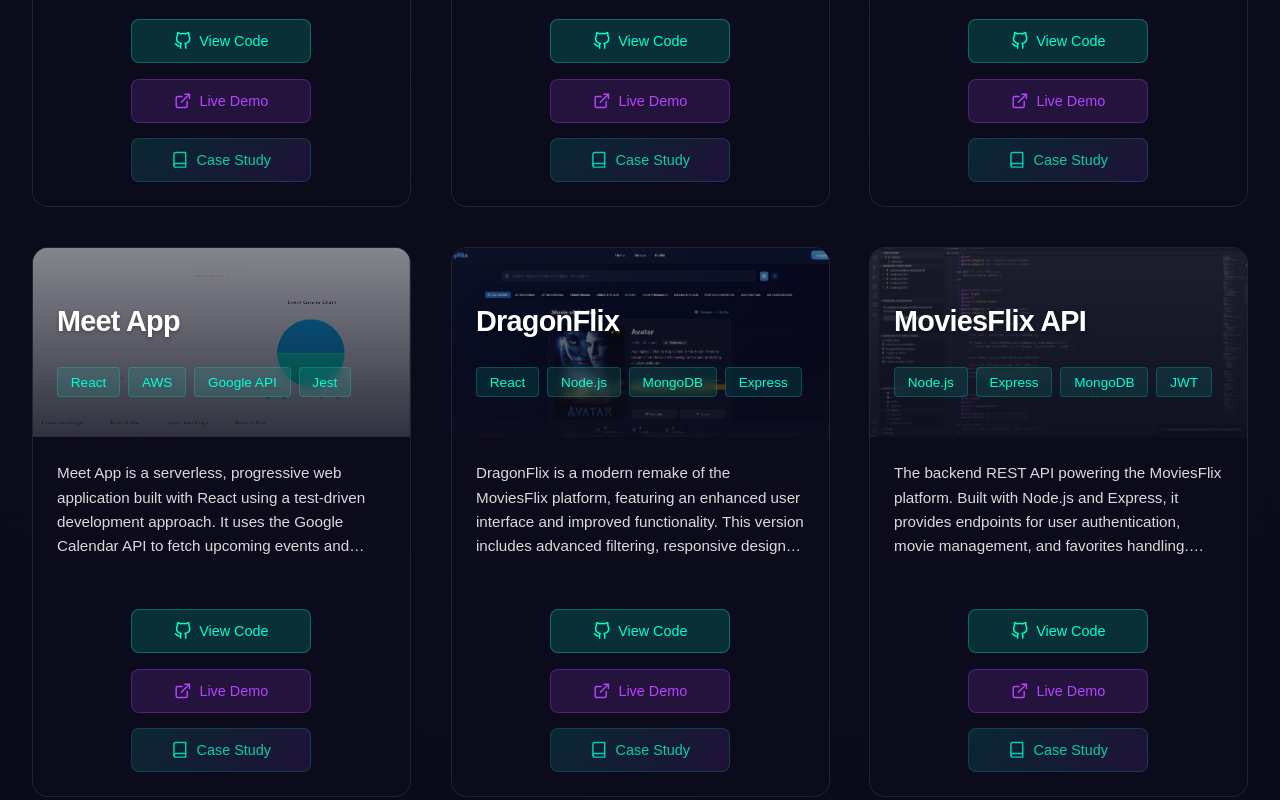
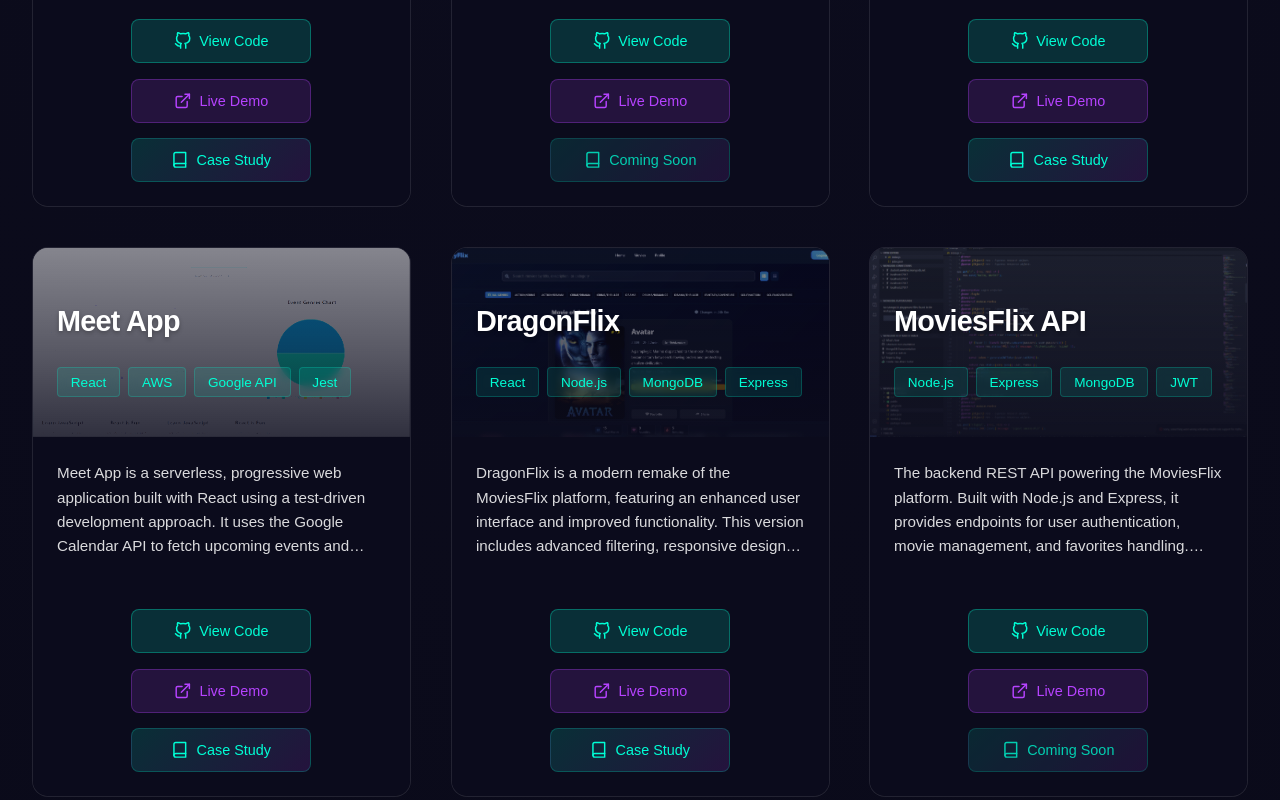
Before and after one commit to JDestefano11/React-Portfolio-Vite, a React (Vite) app: page / in a window 1280 px wide. Shown: the part 3800-4600 px from the top of the page. Built offline with nearby package versions, Linux system fonts and the light colour scheme; a web font is replaced by a local one.

Commit message:
updated routing for the case study pages on the project cards.

```diff
--- a/src/components/ProjectSection/ProjectSection.jsx
+++ b/src/components/ProjectSection/ProjectSection.jsx
@@ -50,8 +50,7 @@ const ProjectSection = () => {
       techStack: ["React", "Tailwind", "Node.js", "MongoDB"],
       liveLink: "https://www.clothonic.store/",
       githubLink: "https://github.com/JDestefano11/Ecommerce-application.git",
-      caseStudyLink: "#",
-      caseStudyComingSoon: true,
+      caseStudyLink: "/case-studies/trend-hive",
     },
     {
       id: 2,
@@ -74,8 +73,7 @@ const ProjectSection = () => {
       techStack: ["React", "Node.js", "Express", "MongoDB"],
       liveLink: "https://moviesflix-hub.netlify.app/login",
       githubLink: "https://github.com/JDestefano11/MoviesFlix-Hub.git",
-      caseStudyLink: "#",
-      caseStudyComingSoon: true,
+      caseStudyLink: "/case-studies/movies-flix",
     },
     {
       id: 4,
@@ -86,8 +84,7 @@ const ProjectSection = () => {
       techStack: ["React", "AWS", "Google API", "Jest"],
       liveLink: "https://jdestefano11.github.io/meet-app/",
       githubLink: "https://github.com/JDestefano11/meet-app.git",
-      caseStudyLink: "#",
-      caseStudyComingSoon: true,
+      caseStudyLink: "/case-studies/meet-app",
     },
     {
       id: 5,
@@ -98,8 +95,7 @@ const ProjectSection = () => {
       techStack: ["React", "Node.js", "MongoDB", "Express"],
       liveLink: "https://myflix-remake.onrender.com/",
       githubLink: "https://github.com/JDestefano11/MoviesFlix-Remake-React.git",
-      caseStudyLink: "#",
-      caseStudyComingSoon: true,
+      caseStudyLink: "/case-studies/movies-flix",
     },
     {
       id: 6,
@@ -226,7 +222,7 @@ const ProjectSection = () => {
                             : undefined
                         }
                       >
-                        <FiBook /> Case Study
+                        <FiBook /> {project.caseStudyComingSoon ? "Coming Soon" : "Case Study"}
                       </Link>
                     )}
                   </div>
```
